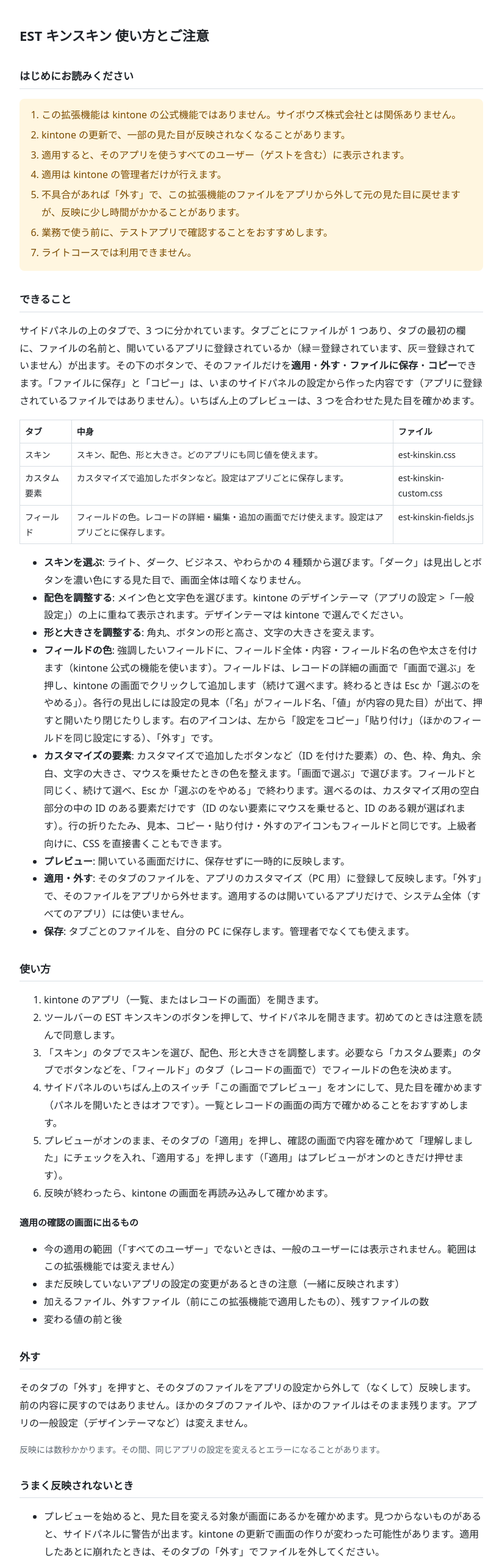
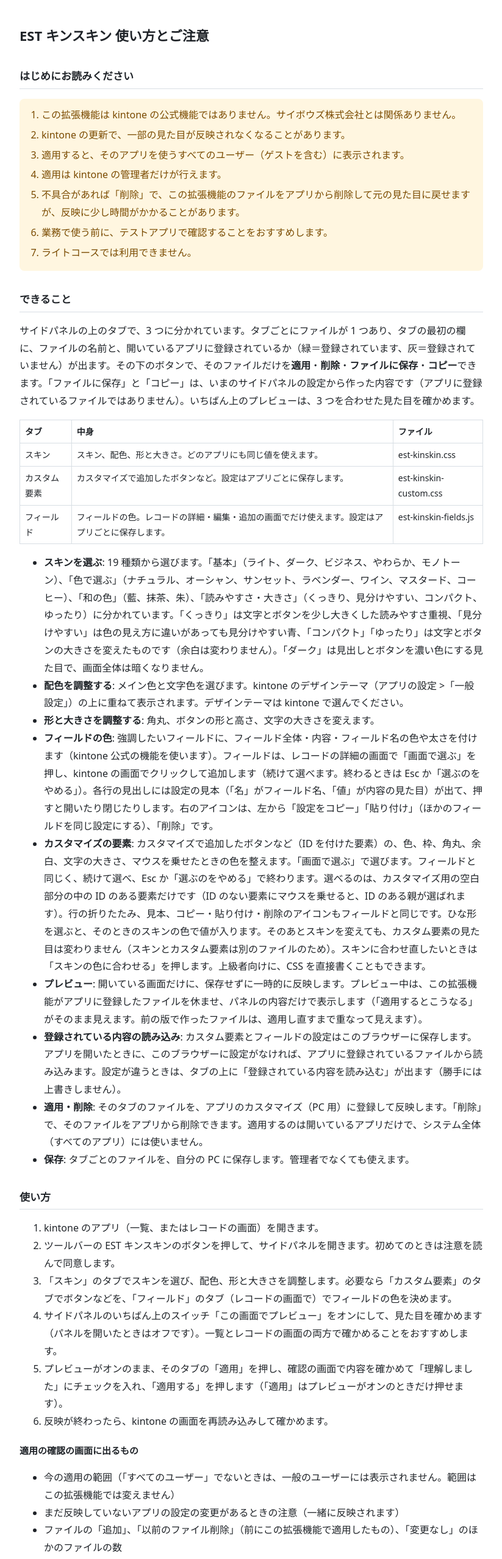
Before and after one commit to goldgearloom/est-kinskin-privacy, a plain HTML site: page guide.html in a window 1280 px wide. Shown: the top 2556 px of the page at 61% size, without its empty margins (228-1051 px from the left). Drawn offline with Linux system fonts and the light colour scheme.

Commit message:
プライバシーポリシーと使い方を更新（2026-10-22：「削除」、登録したファイルの読み込み、スキン 19 種、旧デザインは対応外 など）

```diff
--- a/guide.html
+++ b/guide.html
@@ -25,13 +25,13 @@
   <li>kintone の更新で、一部の見た目が反映されなくなることがあります。</li>
   <li>適用すると、そのアプリを使うすべてのユーザー（ゲストを含む）に表示されます。</li>
   <li>適用は kintone の管理者だけが行えます。</li>
-  <li>不具合があれば「外す」で、この拡張機能のファイルをアプリから外して元の見た目に戻せますが、反映に少し時間がかかることがあります。</li>
+  <li>不具合があれば「削除」で、この拡張機能のファイルをアプリから削除して元の見た目に戻せますが、反映に少し時間がかかることがあります。</li>
   <li>業務で使う前に、テストアプリで確認することをおすすめします。</li>
   <li>ライトコースでは利用できません。</li>
 </ol>
 
 <h2>できること</h2>
-<p>サイドパネルの上のタブで、3 つに分かれています。タブごとにファイルが 1 つあり、タブの最初の欄に、ファイルの名前と、開いているアプリに登録されているか（緑＝登録されています、灰＝登録されていません）が出ます。その下のボタンで、そのファイルだけを<strong>適用</strong>・<strong>外す</strong>・<strong>ファイルに保存</strong>・<strong>コピー</strong>できます。「ファイルに保存」と「コピー」は、いまのサイドパネルの設定から作った内容です（アプリに登録されているファイルではありません）。いちばん上のプレビューは、3 つを合わせた見た目を確かめます。</p>
+<p>サイドパネルの上のタブで、3 つに分かれています。タブごとにファイルが 1 つあり、タブの最初の欄に、ファイルの名前と、開いているアプリに登録されているか（緑＝登録されています、灰＝登録されていません）が出ます。その下のボタンで、そのファイルだけを<strong>適用</strong>・<strong>削除</strong>・<strong>ファイルに保存</strong>・<strong>コピー</strong>できます。「ファイルに保存」と「コピー」は、いまのサイドパネルの設定から作った内容です（アプリに登録されているファイルではありません）。いちばん上のプレビューは、3 つを合わせた見た目を確かめます。</p>
 <table>
   <tr><th>タブ</th><th>中身</th><th>ファイル</th></tr>
   <tr><td>スキン</td><td>スキン、配色、形と大きさ。どのアプリにも同じ値を使えます。</td><td>est-kinskin.css</td></tr>
@@ -39,13 +39,14 @@
   <tr><td>フィールド</td><td>フィールドの色。レコードの詳細・編集・追加の画面でだけ使えます。設定はアプリごとに保存します。</td><td>est-kinskin-fields.js</td></tr>
 </table>
 <ul>
-  <li><strong>スキンを選ぶ</strong>: ライト、ダーク、ビジネス、やわらかの 4 種類から選びます。「ダーク」は見出しとボタンを濃い色にする見た目で、画面全体は暗くなりません。</li>
+  <li><strong>スキンを選ぶ</strong>: 19 種類から選びます。「基本」（ライト、ダーク、ビジネス、やわらか、モノトーン）、「色で選ぶ」（ナチュラル、オーシャン、サンセット、ラベンダー、ワイン、マスタード、コーヒー）、「和の色」（藍、抹茶、朱）、「読みやすさ・大きさ」（くっきり、見分けやすい、コンパクト、ゆったり）に分かれています。「くっきり」は文字とボタンを少し大きくした読みやすさ重視、「見分けやすい」は色の見え方に違いがあっても見分けやすい青、「コンパクト」「ゆったり」は文字とボタンの大きさを変えたものです（余白は変わりません）。「ダーク」は見出しとボタンを濃い色にする見た目で、画面全体は暗くなりません。</li>
   <li><strong>配色を調整する</strong>: メイン色と文字色を選びます。kintone のデザインテーマ（アプリの設定 >「一般設定」）の上に重ねて表示されます。デザインテーマは kintone で選んでください。</li>
   <li><strong>形と大きさを調整する</strong>: 角丸、ボタンの形と高さ、文字の大きさを変えます。</li>
-  <li><strong>フィールドの色</strong>: 強調したいフィールドに、フィールド全体・内容・フィールド名の色や太さを付けます（kintone 公式の機能を使います）。フィールドは、レコードの詳細の画面で「画面で選ぶ」を押し、kintone の画面でクリックして追加します（続けて選べます。終わるときは Esc か「選ぶのをやめる」）。各行の見出しには設定の見本（「名」がフィールド名、「値」が内容の見た目）が出て、押すと開いたり閉じたりします。右のアイコンは、左から「設定をコピー」「貼り付け」（ほかのフィールドを同じ設定にする）、「外す」です。</li>
-  <li><strong>カスタマイズの要素</strong>: カスタマイズで追加したボタンなど（ID を付けた要素）の、色、枠、角丸、余白、文字の大きさ、マウスを乗せたときの色を整えます。「画面で選ぶ」で選びます。フィールドと同じく、続けて選べ、Esc か「選ぶのをやめる」で終わります。選べるのは、カスタマイズ用の空白部分の中の ID のある要素だけです（ID のない要素にマウスを乗せると、ID のある親が選ばれます）。行の折りたたみ、見本、コピー・貼り付け・外すのアイコンもフィールドと同じです。上級者向けに、CSS を直接書くこともできます。</li>
-  <li><strong>プレビュー</strong>: 開いている画面だけに、保存せずに一時的に反映します。</li>
-  <li><strong>適用・外す</strong>: そのタブのファイルを、アプリのカスタマイズ（PC 用）に登録して反映します。「外す」で、そのファイルをアプリから外せます。適用するのは開いているアプリだけで、システム全体（すべてのアプリ）には使いません。</li>
+  <li><strong>フィールドの色</strong>: 強調したいフィールドに、フィールド全体・内容・フィールド名の色や太さを付けます（kintone 公式の機能を使います）。フィールドは、レコードの詳細の画面で「画面で選ぶ」を押し、kintone の画面でクリックして追加します（続けて選べます。終わるときは Esc か「選ぶのをやめる」）。各行の見出しには設定の見本（「名」がフィールド名、「値」が内容の見た目）が出て、押すと開いたり閉じたりします。右のアイコンは、左から「設定をコピー」「貼り付け」（ほかのフィールドを同じ設定にする）、「削除」です。</li>
+  <li><strong>カスタマイズの要素</strong>: カスタマイズで追加したボタンなど（ID を付けた要素）の、色、枠、角丸、余白、文字の大きさ、マウスを乗せたときの色を整えます。「画面で選ぶ」で選びます。フィールドと同じく、続けて選べ、Esc か「選ぶのをやめる」で終わります。選べるのは、カスタマイズ用の空白部分の中の ID のある要素だけです（ID のない要素にマウスを乗せると、ID のある親が選ばれます）。行の折りたたみ、見本、コピー・貼り付け・削除のアイコンもフィールドと同じです。ひな形を選ぶと、そのときのスキンの色で値が入ります。そのあとスキンを変えても、カスタム要素の見た目は変わりません（スキンとカスタム要素は別のファイルのため）。スキンに合わせ直したいときは「スキンの色に合わせる」を押します。上級者向けに、CSS を直接書くこともできます。</li>
+  <li><strong>プレビュー</strong>: 開いている画面だけに、保存せずに一時的に反映します。プレビュー中は、この拡張機能がアプリに登録したファイルを休ませ、パネルの内容だけで表示します（「適用するとこうなる」がそのまま見えます。前の版で作ったファイルは、適用し直すまで重なって見えます）。</li>
+  <li><strong>登録されている内容の読み込み</strong>: カスタム要素とフィールドの設定はこのブラウザーに保存します。アプリを開いたときに、このブラウザーに設定がなければ、アプリに登録されているファイルから読み込みます。設定が違うときは、タブの上に「登録されている内容を読み込む」が出ます（勝手には上書きしません）。</li>
+  <li><strong>適用・削除</strong>: そのタブのファイルを、アプリのカスタマイズ（PC 用）に登録して反映します。「削除」で、そのファイルをアプリから削除できます。適用するのは開いているアプリだけで、システム全体（すべてのアプリ）には使いません。</li>
   <li><strong>保存</strong>: タブごとのファイルを、自分の PC に保存します。管理者でなくても使えます。</li>
 </ul>
 
@@ -63,29 +64,29 @@
 <ul>
   <li>今の適用の範囲（「すべてのユーザー」でないときは、一般のユーザーには表示されません。範囲はこの拡張機能では変えません）</li>
   <li>まだ反映していないアプリの設定の変更があるときの注意（一緒に反映されます）</li>
-  <li>加えるファイル、外すファイル（前にこの拡張機能で適用したもの）、残すファイルの数</li>
+  <li>ファイルの「追加」、「以前のファイル削除」（前にこの拡張機能で適用したもの）、「変更なし」のほかのファイルの数</li>
   <li>変わる値の前と後</li>
 </ul>
 
-<h2>外す</h2>
-<p>そのタブの「外す」を押すと、そのタブのファイルをアプリの設定から外して（なくして）反映します。前の内容に戻すのではありません。ほかのタブのファイルや、ほかのファイルはそのまま残ります。アプリの一般設定（デザインテーマなど）は変えません。</p>
+<h2>削除</h2>
+<p>そのタブの「削除」を押すと、そのタブのファイルをアプリの設定から削除して反映します。前の内容に戻すのではありません。ほかのタブのファイルや、ほかのファイルはそのまま残ります。アプリの一般設定（デザインテーマなど）は変えません。</p>
 <p class="note">反映には数秒かかります。その間、同じアプリの設定を変えるとエラーになることがあります。</p>
 
 <h2>うまく反映されないとき</h2>
 <ul>
-  <li>プレビューを始めると、見た目を変える対象が画面にあるかを確かめます。見つからないものがあると、サイドパネルに警告が出ます。kintone の更新で画面の作りが変わった可能性があります。適用したあとに崩れたときは、そのタブの「外す」でファイルを外してください。</li>
+  <li>プレビューを始めると、見た目を変える対象が画面にあるかを確かめます。見つからないものがあると、サイドパネルに警告が出ます。kintone の更新で画面の作りが変わった可能性があります。適用したあとに崩れたときは、そのタブの「削除」でファイルを削除してください。</li>
   <li>一覧で文字を 16px 以上にすると、列の幅が足りずに「…」で切れることがあります。</li>
   <li>日付の入力欄とボタンの文字の大きさは変わりません。</li>
   <li>カスタム要素のタブで選べるのは、kintone の「カスタマイズ用の空白部分」（一覧のメニューの右と下、レコードのメニューの上、スペースのフィールド）の中の、ID のある要素だけです。kintone の歯車や鉛筆などのボタンは選べません。空白部分の外に置いた要素は「自由な CSS」で書いてください。</li>
   <li>カスタマイズの要素は、ID を付けた要素がいちばん安定して指定できます。kintone の標準のクラスで指定したものは、kintone の更新で効かなくなることがあります。</li>
   <li>自由な CSS では、@import と外部の url() は使えません（すべてのユーザーの画面で外部を読み込ませないため）。</li>
-  <li>スマートフォン用の画面と、PC の旧デザインには、まだ対応していません。</li>
+  <li>対応しているのは、PC の kintone の新デザインの画面だけです。旧デザインの画面とスマートフォン用の画面では、サイドパネルに「対応していません」と出て、プレビューと適用はできません（「ファイルに保存」と「コピー」は使えます）。</li>
 </ul>
 
 <h2>情報の取り扱い</h2>
 <ul>
   <li>この拡張機能は、開発者のサーバーを使いません。kintone 以外の外部には何も送りません。</li>
-  <li>kintone に対しては、ログイン中のあなたの権限で、アプリの設定の読み取りと、適用・外すときの設定の変更だけを行います。レコードのデータは読みません。</li>
+  <li>kintone に対しては、ログイン中のあなたの権限で、アプリの設定の読み取りと、適用・削除ときの設定の変更だけを行います。レコードのデータは読みません。</li>
   <li>パスワードや API トークンは使わず、保存もしません。</li>
   <li>スキンの値、同意の記録、適用の記録は、このブラウザーの中（chrome.storage）だけに保存します。</li>
 </ul>
```
Also changed, not shown: index.html (+4 -4 lines).
